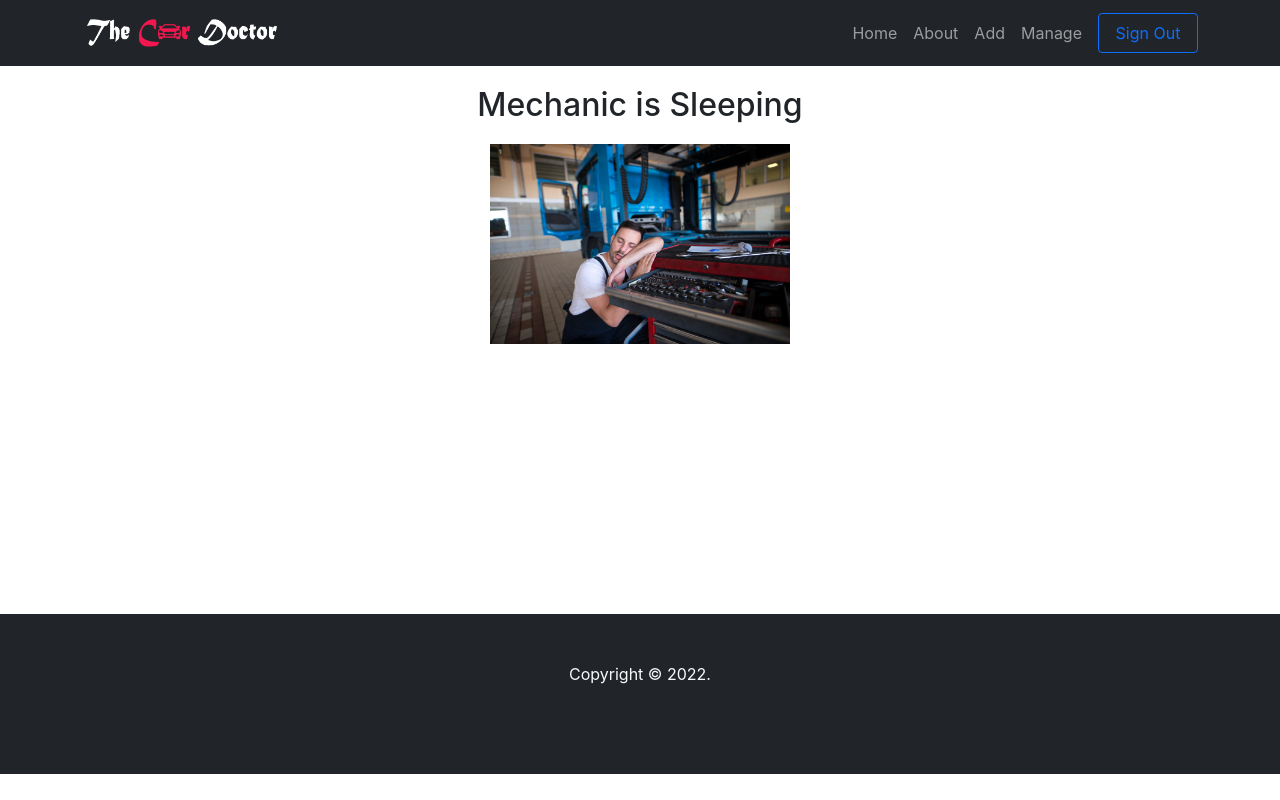
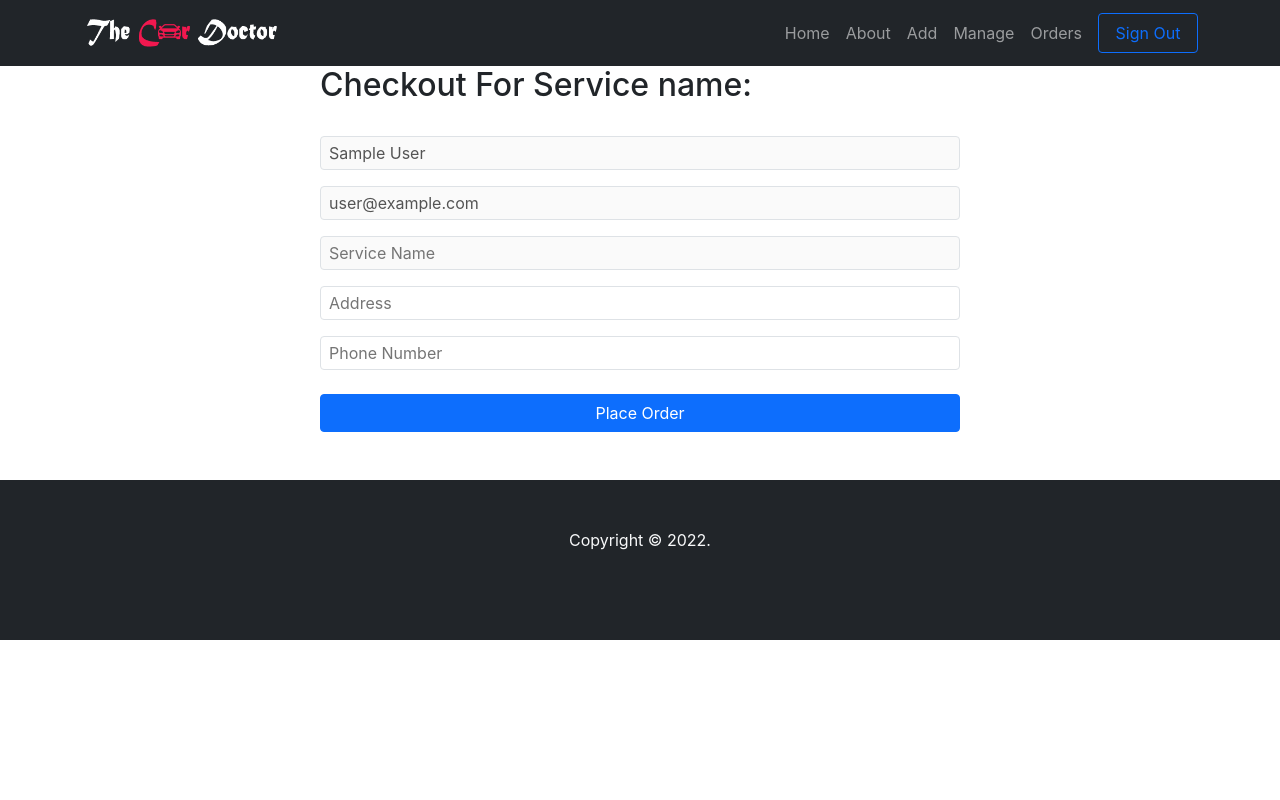
Before and after one commit to shovasarker/genius-car-services, a React (Create React App) app: page /checkout/1 in a window 1280 px wide. Built offline with nearby package versions, Linux system fonts and the light colour scheme; no server answers; sample sign-in values are in the browser's storage.

Commit message:
Checkout PAge added and It is a private path and now ServiceDetail is a public path now

```diff
--- a/package.json
+++ b/package.json
@@ -6,6 +6,7 @@
     "@testing-library/jest-dom": "^5.16.4",
     "@testing-library/react": "^12.1.4",
     "@testing-library/user-event": "^13.5.0",
+    "axios": "^0.27.1",
     "bootstrap": "^5.1.3",
     "firebase": "^9.6.10",
     "react": "^18.0.0",
--- a/src/App.js
+++ b/src/App.js
@@ -13,6 +13,9 @@ import Register from './pages/Login/Register'
 import RequireAuth from './pages/Shared/RequireAuth'
 import AddService from './pages/AddService'
 import ManageServices from './pages/ManageServices'
+import Checkout from './pages/Checkout'
+import { ToastContainer } from 'react-toastify'
+import Order from './pages/Order'
 
 function App() {
   return (
@@ -20,11 +23,12 @@ function App() {
       <Header />
       <Routes>
         <Route path='/' element={<Home />} />
+        <Route path='/service/:serviceId' element={<ServiceDetail />} />
         <Route
-          path='/service/:serviceId'
+          path='/checkout/:checkoutId'
           element={
             <RequireAuth>
-              <ServiceDetail />
+              <Checkout />
             </RequireAuth>
           }
         />
@@ -44,12 +48,21 @@ function App() {
             </RequireAuth>
           }
         />
+        <Route
+          path='/orders'
+          element={
+            <RequireAuth>
+              <Order />
+            </RequireAuth>
+          }
+        />
         <Route path='/about' element={<About />} />
         <Route path='/login' element={<Login />} />
         <Route path='/register' element={<Register />} />
         <Route path='*' element={<NotFound />} />
       </Routes>
       <Footer />
+      <ToastContainer />
     </div>
   )
 }
--- /dev/null
+++ b/src/hooks/useServiceDetail.js
@@ -0,0 +1,15 @@
+import { useEffect, useState } from 'react'
+
+const useServiceDetail = (id) => {
+  const [service, setService] = useState({})
+  useEffect(() => {
+    const url = `http://localhost:5000/service/${id}`
+    fetch(url)
+      .then((res) => res.json())
+      .then((data) => setService(data))
+  }, [id])
+
+  return [service, setService]
+}
+
+export default useServiceDetail
--- /dev/null
+++ b/src/pages/Checkout/index.js
@@ -0,0 +1,98 @@
+import axios from 'axios'
+import React from 'react'
+import { useAuthState } from 'react-firebase-hooks/auth'
+import { useNavigate, useParams } from 'react-router-dom'
+import { toast } from 'react-toastify'
+import auth from '../../firebase/firebase.init'
+import useServiceDetail from '../../hooks/useServiceDetail'
+
+const Checkout = () => {
+  const [user] = useAuthState(auth)
+  const { checkoutId } = useParams()
+  const [service] = useServiceDetail(checkoutId)
+  const navigate = useNavigate()
+  const handlePlaceOrder = (e) => {
+    e.preventDefault()
+
+    const order = {
+      service: service?.name,
+      serviceId: service?._id,
+      email: user?.email,
+      address: e.target.address.value,
+      phone: e.target.phone.value,
+    }
+
+    axios.post('http://localhost:5000/order', order).then((res) => {
+      const { data } = res
+      if (data?.insertedId) {
+        toast('Your Order is Booked!!!')
+        e.target.reset()
+        navigate('/orders')
+      }
+    })
+  }
+
+  return (
+    <div className='w-50 mx-auto'>
+      <h2>Checkout For Service name: {service?.name}</h2>
+      <form onSubmit={handlePlaceOrder}>
+        <input
+          type='text'
+          name='name'
+          placeholder='Name'
+          value={user?.displayName}
+          required
+          readOnly
+          disabled
+          className='w-100 px-2 py-1 rounded-2 border mt-4'
+        />
+        <br />
+        <input
+          type='email'
+          name='email'
+          value={user?.email}
+          readOnly
+          disabled
+          placeholder='Email'
+          required
+          className='w-100 px-2 py-1 rounded-2 border mt-3'
+        />
+        <br />
+        <input
+          type='text'
+          name='serviceName'
+          value={service?.name}
+          required
+          readOnly
+          disabled
+          placeholder='Service Name'
+          className='w-100 px-2 py-1 rounded-2 border mt-3'
+        />
+        <br />
+        <input
+          type='text'
+          name='address'
+          placeholder='Address'
+          required
+          className='w-100 px-2 py-1 rounded-2 border mt-3'
+        />
+        <br />
+        <input
+          type='number'
+          name='phone'
+          placeholder='Phone Number'
+          required
+          className='w-100 px-2 py-1 rounded-2 border mt-3'
+        />
+        <br />
+        <input
+          type='submit'
+          value='Place Order'
+          className='btn btn-primary mt-4 w-100'
+        />
+      </form>
+    </div>
+  )
+}
+
+export default Checkout
--- /dev/null
+++ b/src/pages/Order/index.js
@@ -0,0 +1,29 @@
+import axios from 'axios'
+import React, { useEffect, useState } from 'react'
+import { useAuthState } from 'react-firebase-hooks/auth'
+import auth from '../../firebase/firebase.init'
+
+const Order = () => {
+  const [user] = useAuthState(auth)
+  const [orders, setOrders] = useState([])
+  useEffect(() => {
+    axios
+      .get(`http://localhost:5000/order?email=${user?.email}`)
+      .then((res) => setOrders(res.data))
+  }, [user?.email])
+  return (
+    <div className='d-flex flex-column flex-lg-row'>
+      {orders?.map((item) => {
+        return (
+          <div key={item?._id} className='border rounded shadow m-4 p-4'>
+            <h2>{item?.service}</h2>
+            <p>{item?.address}</p>
+            <p>{item?.phone}</p>
+          </div>
+        )
+      })}
+    </div>
+  )
+}
+
+export default Order
--- a/src/pages/ServiceDetail/index.jsx
+++ b/src/pages/ServiceDetail/index.jsx
@@ -1,21 +1,24 @@
-import React, { useEffect, useState } from 'react'
-import { useParams } from 'react-router-dom'
+import React from 'react'
+import { Button } from 'react-bootstrap'
+import { useNavigate, useParams } from 'react-router-dom'
+import useServiceDetail from '../../hooks/useServiceDetail'
 import PageTitle from '../Shared/PageTitle'
 
 const ServiceDetail = () => {
   const { serviceId } = useParams()
-  const [service, setService] = useState({})
-  useEffect(() => {
-    const url = `http://localhost:5000/service/${serviceId}`
-    fetch(url)
-      .then((res) => res.json())
-      .then((data) => setService(data))
-  })
+  const navigate = useNavigate()
+  const [service] = useServiceDetail(serviceId)
 
   return (
     <div className=''>
       <PageTitle title='Service' />
       <h2>Welcome to Details of Serivce name : {service?.name}</h2>
+      <Button
+        variant='primary'
+        onClick={() => navigate(`/checkout/${serviceId}`)}
+      >
+        Proceed to Checkout
+      </Button>
     </div>
   )
 }
--- a/src/pages/Shared/Header/index.jsx
+++ b/src/pages/Shared/Header/index.jsx
@@ -47,6 +47,9 @@ const Header = () => {
                 <Nav.Link as={Link} to='/manage'>
                   Manage
                 </Nav.Link>
+                <Nav.Link as={Link} to='/orders'>
+                  Orders
+                </Nav.Link>
                 <Button
                   onClick={() => signOut(auth)}
                   variant={'outline-primary'}
```
Also changed, not shown: 1 other file (tests, documents, lock files or other folders).
